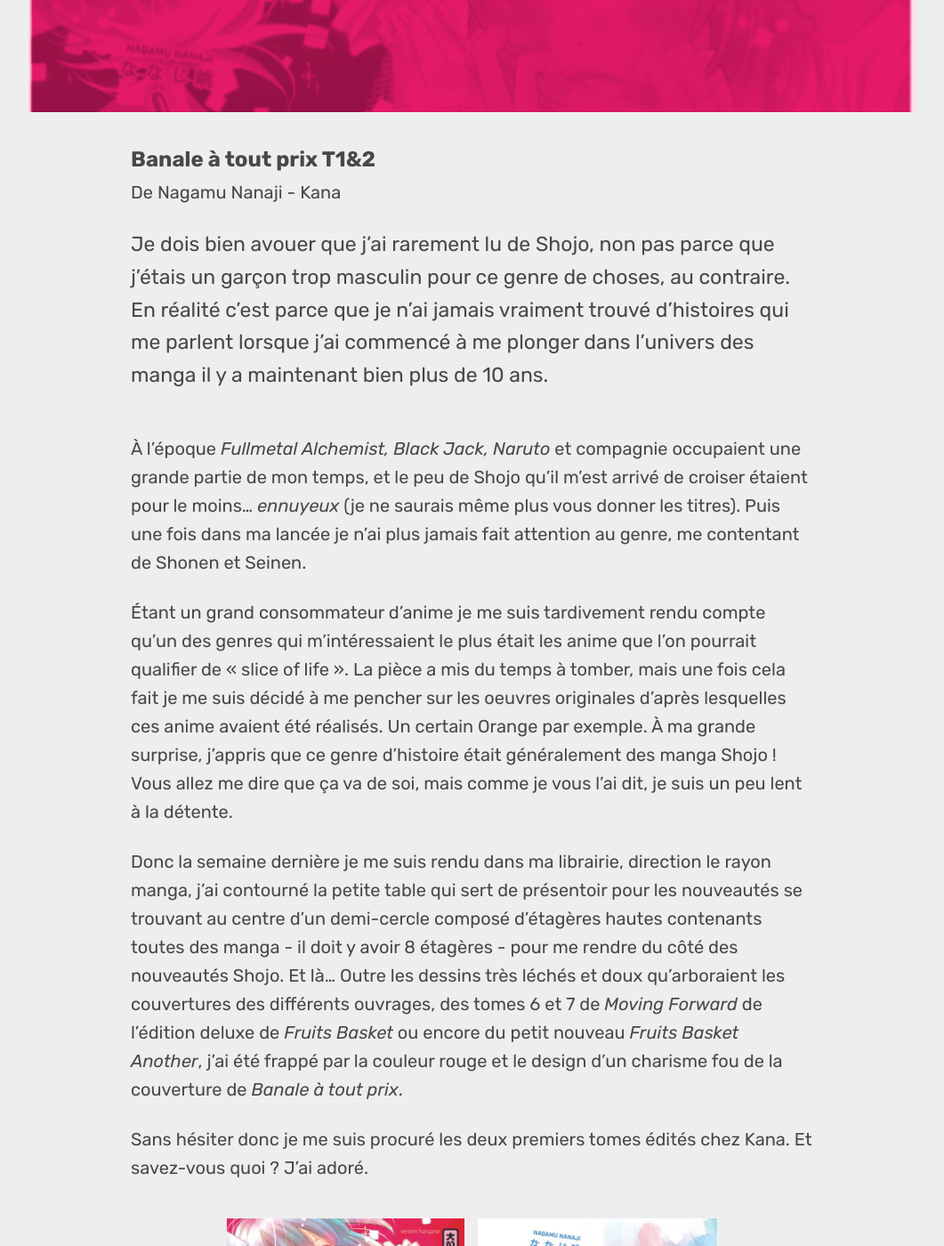
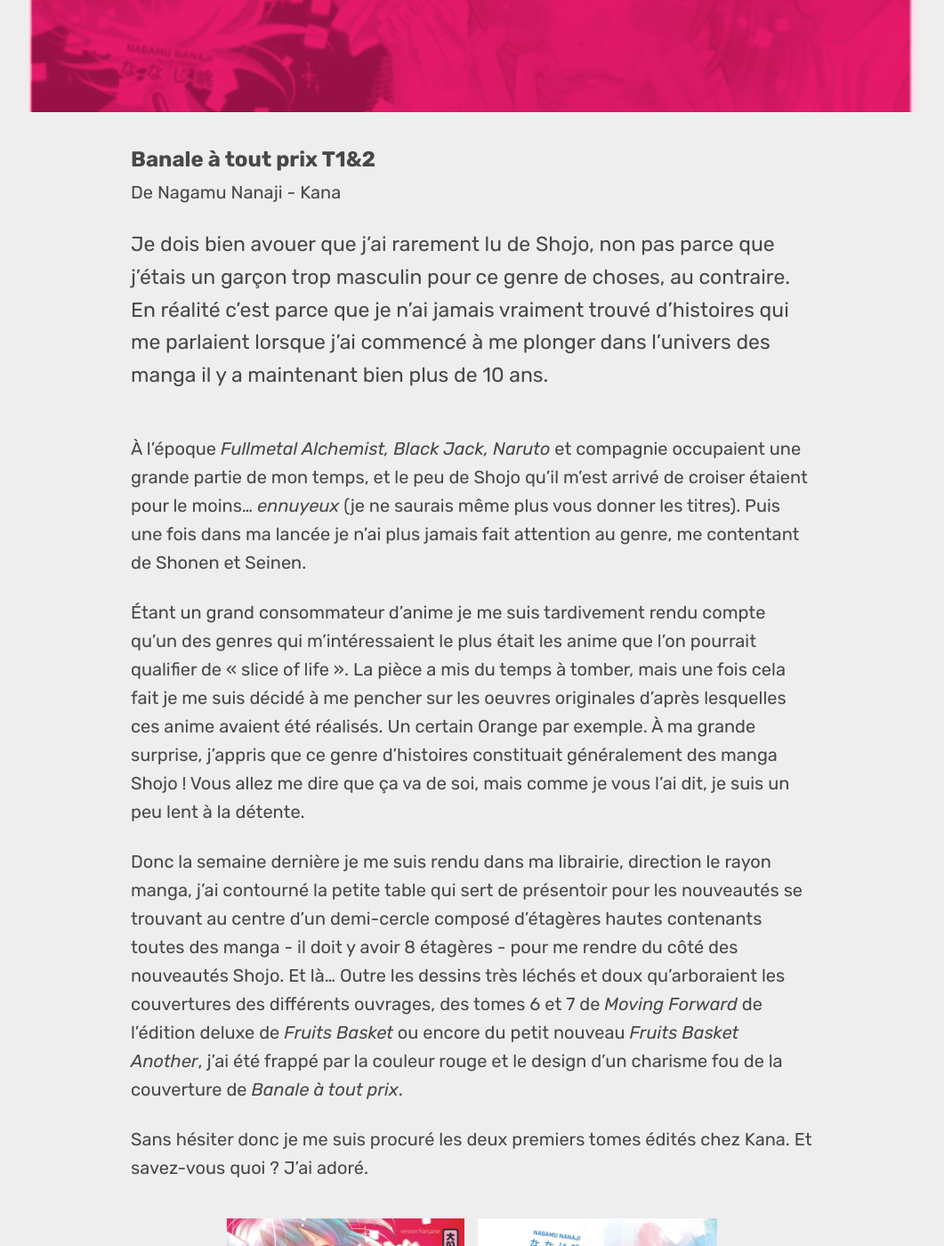
Before and after one commit to ThomasLieben/thomaslieben.github.io, a Jekyll site: the page built from _posts/2018-02-21-banale-a-tout-prix-critique.md, in a window 1280 px wide and 1400 px high, scrolled down 700 px. Shown: the whole window at 89% size, without its empty margins (109-1170 px from the left). Built offline with Jekyll 4.4.1, drawn with Linux system fonts in a browser that asks for light colours; some web fonts are replaced; comment, search, counter and statistics services are not loaded.

Commit message:
Edit post

```diff
--- a/_posts/2018-02-21-banale-a-tout-prix-critique.md
+++ b/_posts/2018-02-21-banale-a-tout-prix-critique.md
@@ -6,7 +6,7 @@
   - manga
 hero: /uploads/BAT-Hero.png
 cover: /uploads/BAT-Hero.png
-description: Je dois bien avouer que j’ai rarement lu de Shojo, non pas parce que j’étais un garçon trop masculin pour ce genre de choses, au contraire. En réalité c’est parce que je n’ai jamais vraiment trouvé d’histoires qui me parlent lorsque j’ai commencé à me plonger dans l’univers des manga il y a maintenant bien plus de 10 ans [...]
+description: Je dois bien avouer que j’ai rarement lu de Shojo, non pas parce que j’étais un garçon trop masculin pour ce genre de choses, au contraire. En réalité c’est parce que je n’ai jamais vraiment trouvé d’histoires qui me parlaient lorsque j’ai commencé à me plonger dans l’univers des manga il y a maintenant bien plus de 10 ans [...]
 overlay: red
 published: true
 ---
@@ -14,12 +14,12 @@
 
 De Nagamu Nanaji - Kana
 
-Je dois bien avouer que j’ai rarement lu de Shojo, non pas parce que j’étais un garçon trop masculin pour ce genre de choses, au contraire. En réalité c’est parce que je n’ai jamais vraiment trouvé d’histoires qui me parlent lorsque j’ai commencé à me plonger dans l’univers des manga il y a maintenant bien plus de 10 ans.
+Je dois bien avouer que j’ai rarement lu de Shojo, non pas parce que j’étais un garçon trop masculin pour ce genre de choses, au contraire. En réalité c’est parce que je n’ai jamais vraiment trouvé d’histoires qui me parlaient lorsque j’ai commencé à me plonger dans l’univers des manga il y a maintenant bien plus de 10 ans.
 {: .lead}
 <!–-break-–>
 À l’époque *Fullmetal Alchemist, Black Jack, Naruto* et compagnie occupaient une grande partie de mon temps, et le peu de Shojo qu’il m’est arrivé de croiser étaient pour le moins… *ennuyeux* (je ne saurais même plus vous donner les titres). Puis une fois dans ma lancée je n’ai plus jamais fait attention au genre, me contentant de Shonen et Seinen.
 
-Étant un grand consommateur d’anime je me suis tardivement rendu compte qu’un des genres qui m’intéressaient le plus était les anime que l’on pourrait qualifier de « slice of life ». La pièce a mis du temps à tomber, mais une fois cela fait je me suis décidé à me pencher sur les oeuvres originales d’après lesquelles ces anime avaient été réalisés. Un certain Orange par exemple. À ma grande surprise, j’appris que ce genre d’histoire était généralement des manga Shojo ! Vous allez me dire que ça va de soi, mais comme je vous l’ai dit, je suis un peu lent à la détente.
+Étant un grand consommateur d’anime je me suis tardivement rendu compte qu’un des genres qui m’intéressaient le plus était les anime que l’on pourrait qualifier de « slice of life ». La pièce a mis du temps à tomber, mais une fois cela fait je me suis décidé à me pencher sur les oeuvres originales d’après lesquelles ces anime avaient été réalisés. Un certain Orange par exemple. À ma grande surprise, j’appris que ce genre d’histoires constituait généralement des manga Shojo ! Vous allez me dire que ça va de soi, mais comme je vous l’ai dit, je suis un peu lent à la détente.
 
 Donc la semaine dernière je me suis rendu dans ma librairie, direction le rayon manga, j’ai contourné la petite table qui sert de présentoir pour les nouveautés se trouvant au centre d’un demi-cercle composé d’étagères hautes contenants toutes des manga - il doit y avoir 8 étagères - pour me rendre du côté des nouveautés Shojo. Et là… Outre les dessins très léchés et doux qu’arboraient les couvertures des différents ouvrages, des tomes 6 et 7 de *Moving Forward* de l’édition deluxe de *Fruits Basket* ou encore du petit nouveau *Fruits Basket Another*, j’ai été frappé par la couleur rouge et le design d’un charisme fou de la couverture de *Banale à tout prix*.
 
```
